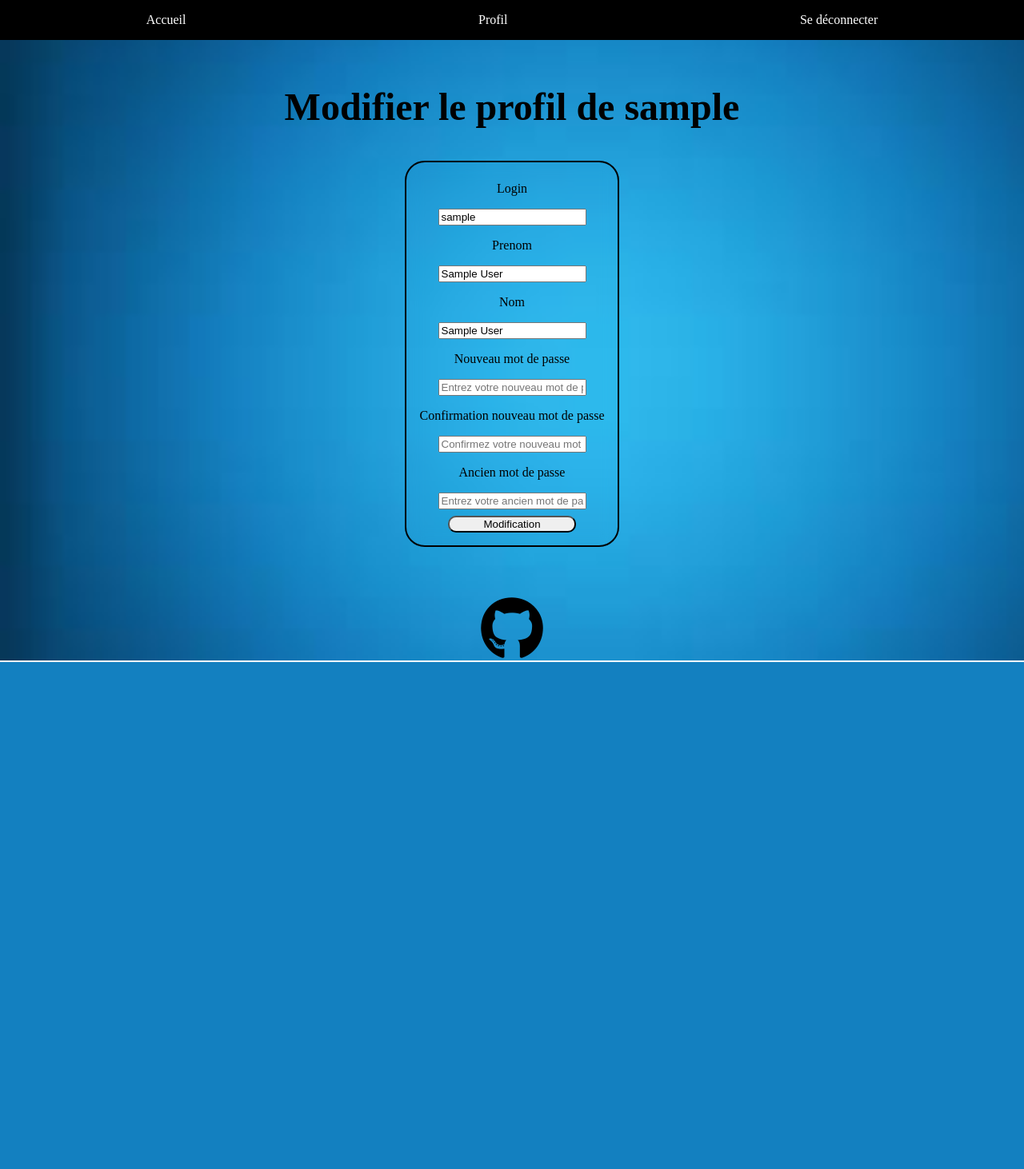
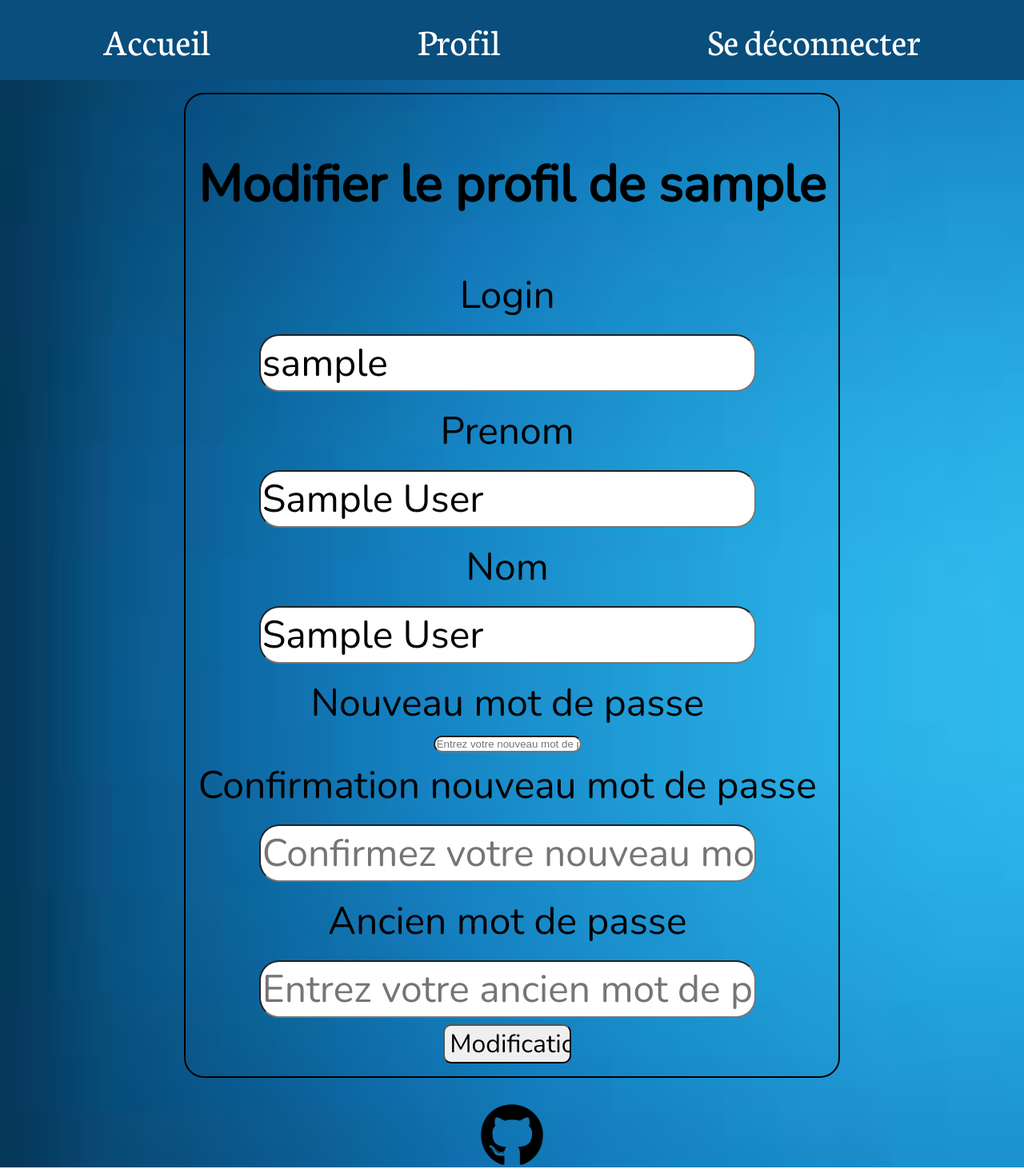
Before and after one commit to corentin-roussel/module-connexion, a PHP site: page /profil.php in a window 1280 px wide. Shown: the whole page at 80% size. Before the commit the page ends 828 px from the top, so only its background shows below. Run offline with PHP 8.4, Linux system fonts and the light colour scheme; the visitor is signed in with stand-in values (Sample User, id 1); data that the repository does not hold is empty; some libraries are stand-ins or nearby versions.

Commit message:
rendu correction probléme profil plus maj style.css

```diff
--- a/_db/connect.php
+++ b/_db/connect.php
@@ -16,8 +16,5 @@ if($mysqli -> connect_errno) {
     exit();
 } // if connection error echo une phrase et exit
 
-$sql = ("SELECT prenom, nom, password, login FROM `utilisateurs`"); // Stocké dans une variable selectionné  tous les champ pour utilisateurs
-$result = $mysqli -> query($sql); // Stocké le résultat dans la variable result = a la connexion a la base de données et on fetch la variable sql
-$table = $result -> fetch_all();
 
 ?>
--- /dev/null
+++ b/_include/head.php
@@ -0,0 +1,11 @@
+<meta charset="UTF-8">
+    <meta http-equiv="X-UA-Compatible" content="IE=edge">
+    <meta name="viewport" content="width=device-width, initial-scale=1.0">
+    <link rel="stylesheet" href="style.css" type="text/css">
+    <script src="https://kit.fontawesome.com/7e3324cff8.js" crossorigin="anonymous"></script>
+    <link rel="preconnect" href="https://fonts.googleapis.com">
+    <link rel="preconnect" href="https://fonts.gstatic.com" crossorigin>
+    <link href="https://fonts.googleapis.com/css2?family=Neuton&display=swap" rel="stylesheet">
+    <link rel="preconnect" href="https://fonts.googleapis.com">
+    <link rel="preconnect" href="https://fonts.gstatic.com" crossorigin>
+    <link href="https://fonts.googleapis.com/css2?family=Nunito&display=swap" rel="stylesheet">
--- a/admin.php
+++ b/admin.php
@@ -8,11 +8,7 @@
 <!DOCTYPE html>
 <html lang="en">
 <head>
-    <meta charset="UTF-8">
-    <meta http-equiv="X-UA-Compatible" content="IE=edge">
-    <meta name="viewport" content="width=device-width, initial-scale=1.0">
-    <link rel="stylesheet" href="style.css" type="text/css">
-    <script src="https://kit.fontawesome.com/7e3324cff8.js" crossorigin="anonymous"></script>
+    <?php include '_include/head.php' ?>
     <title>Admin</title>
 </head>
 <body class="bg-img">
--- a/index.php
+++ b/index.php
@@ -5,11 +5,7 @@
 <!DOCTYPE html>
 <html lang="en">
 <head>
-    <meta charset="UTF-8">
-    <meta http-equiv="X-UA-Compatible" content="IE=edge">
-    <meta name="viewport" content="width=device-width, initial-scale=1.0">
-    <link rel="stylesheet" href="style.css" type="text/css">
-    <script src="https://kit.fontawesome.com/7e3324cff8.js" crossorigin="anonymous"></script>
+    <?php include '_include/head.php' ?>
     <title>Accueil</title>
 </head>
 <body class="bg-img">
--- a/profil.php
+++ b/profil.php
@@ -17,53 +17,60 @@
             $oldpassword = htmlspecialchars(trim($oldpassword));
 
 
+
             $sessionLogin = $_SESSION['login'];
 
-            if(password_verify($oldpassword, $_SESSION['password'])) {
+             if(password_verify($oldpassword, $_SESSION['password'])) {
 
                 if($login != $_SESSION['login']) {
-                    $user = ("SELECT login FROM utilisateurs WHERE login = '$sessionLogin'");
+                    $user = ("SELECT login FROM utilisateurs WHERE login = '$login'");
                     $verif = mysqli_query($mysqli, $user);
 
                     if(mysqli_num_rows($verif) > 0) {
                         $valid = FALSE;
                         $err_login = "Ce login est déja pris";
                     }
-                    if($valid){
-                        $req = $mysqli->query("UPDATE utilisateurs SET login = '$login' WHERE login = '$sessionLogin' ");
-                    }
 
+                }else if($login === $_SESSION['login']){
+                    $valid = FALSE;
+                    $err_login = "Le login  $login  est déja pris.";
+                }else if(grapheme_strlen($login) < 5 || grapheme_strlen($login) > 25) {
+                    $valid = FALSE;
+                    $err_login = "Le login doit contenir au minimum 5 caractéres et pas plus de 25 caractéres";
                 }
 
-                if($prenom != $_SESSION['prenom']) {
-                    $req= $mysqli->query("UPDATE utilisateurs SET prenom = '$prenom' WHERE login ='$sessionLogin'");
-                    header("Location: deconnexion.php");
-                }else {
+
+                if($prenom === $_SESSION['prenom']) {
                     $valid = FALSE;
-                    $err_prenom = "Le prenom est identique";
+                    $err_prenom = "Veuillez choisir un prenom différent de $prenom";
                 }
 
-                if($nom != $_SESSION['nom']) {
-                    $req= $mysqli->query("UPDATE utilisateurs SET nom = '$nom' WHERE login ='$sessionLogin'");
-                }else {
+
+                if($nom  === $_SESSION['nom']) {
                     $valid = FALSE;
-                    $err_nom = "Le nom est identique";
-                    header("Location: deconnexion.php");
+                    $err_nom = "Veuillez choisir un nom différent de $nom";    //
                 }
 
-                if($password === $confpassword) {
+                if($password != $confpassword) {
+                    $valid = FALSE;
+                    $err_password = "La confirmation du mot de passe n'est pas bonne";
+                }else if($password === $confpassword) {
                     if(preg_match($regex, $password)) {
                         $crypt_password = password_hash($password, PASSWORD_DEFAULT);
-                        $req= $mysqli->query("UPDATE utilisateurs SET password = '$crypt_password' WHERE login ='$sessionLogin'");
-                        header("Location: deconnexion.php");
                     }else {
                         $valid = FALSE;
-                        $err_password = "Le mot de passe dont contenir au moins 1 majuscules, 1 minuscules 1 chiffres et 1 caractére spéciale";
+                        $err_password = "Le mot de passe doit contenir au moins une majuscules, une minuscules un chiffres et un caractére spéciale";
                     }
+                }
+
+                if($valid) {
+                    $user = ("UPDATE utilisateurs SET login = '$login', password = '$crypt_password', nom = '$nom', prenom = '$prenom' WHERE login = '$sessionLogin'");
+                    $change = mysqli_query($mysqli, $user);
+                    header("Location: deconnexion.php");
                 }
             }else {
                 $valid = FALSE;
-                $err_password = "Le mot de passe de session n'est pas bon";
+                $err_password = "L'ancien mot de passe n'est pas bon";
             }
         }
     }
@@ -74,11 +81,7 @@
 <!DOCTYPE html>
 <html lang="en">
 <head>
-    <meta charset="UTF-8">
-    <meta http-equiv="X-UA-Compatible" content="IE=edge">
-    <meta name="viewport" content="width=device-width, initial-scale=1.0">
-    <link rel="stylesheet" href="style.css" type="text/css">
-    <script src="https://kit.fontawesome.com/7e3324cff8.js" crossorigin="anonymous"></script>
+    <?php include '_include/head.php'; ?>
     <title>Profil</title>
 </head>
 <body class="bg-img">
@@ -86,33 +89,30 @@
         <?php include '_include/header.php'?>
     </header>
     <main>
-        <article class="main-index">
-            <h1 class="title">Modifier le profil de <?php if($_SESSION) {echo $_SESSION['login'];}  ?></h1>
-        </article>
-        <article>
         <article class="form-flex">
+            <h1 class="title main-index ">Modifier le profil de <?php if($_SESSION) {echo $_SESSION['login'];}  ?></h1>
             <form class="form" action="" method="POST">
                     <?php if(isset($err_login)) {echo '<div>' . "$err_login" . '</div>' ;} ?>
                     <label class="space" for="login">Login</label>
-                    <input class="space" type="text" name ="login" value="<?php echo $_SESSION['login']; ?>"  >
+                    <input class="space input" type="text" name ="login" value="<?php echo $_SESSION['login']; ?>"  >
 
                     <?php if(isset($err_prenom)) {echo '<div>' . "$err_prenom" . '</div>' ;} ?>
                     <label class="space" for="prenom">Prenom</label>
-                    <input class="space" type="text" name ="prenom"  value="<?php echo $_SESSION['prenom']; ?>" >
+                    <input class="space input" type="text" name ="prenom"  value="<?php echo $_SESSION['prenom']; ?>" >
 
                     <?php if(isset($err_nom)) {echo '<div>' . "$err_nom" . '</div>' ;} ?>
                     <label class="space" for="nom">Nom</label>
-                    <input class="space" type="text" name ="nom"  value="<?php echo $_SESSION['nom']; ?>" >
+                    <input class="space input" type="text" name ="nom"  value="<?php echo $_SESSION['nom']; ?>" >
 
                     <?php if(isset($err_password)) {echo '<div>' . "$err_password" . '</div>' ;} ?>
                     <label class="space" for="password">Nouveau mot de passe</label>
-                    <input class="space" type="password" name ="password"  value="" placeholder="Entrez votre nouveau mot de passe" >
+                    <input class="space, input" type="password" name ="password"  value="" placeholder="Entrez votre nouveau mot de passe" >
 
                     <label class="space" for="password">Confirmation nouveau mot de passe</label>
-                    <input class="space" type="password" name ="confpassword"  value="" placeholder="Confirmez votre nouveau mot de passe" >
+                    <input class="space input" type="password" name ="confpassword"  value="" placeholder="Confirmez votre nouveau mot de passe" >
 
                     <label class="space" for="password">Ancien mot de passe</label>
-                    <input class="space" type="password" name ="oldpassword"  value="" placeholder="Entrez votre ancien mot de passe" >
+                    <input class="space input" type="password" name ="oldpassword"  value="" placeholder="Entrez votre ancien mot de passe" >
 
 
                     <input class="button" type="submit" name="modify"  value="Modification">
--- a/style.css
+++ b/style.css
@@ -2,17 +2,26 @@ body {
     margin: 0;
     padding: 0;
     width: 100vw;
-    height: auto;
+    min-height: 100vh;
+    display: flex;
+    flex-direction: column;
 }
 
-main {
-    width: 100vw;
-    height: 85vh;
+header {
+    min-height: 10vh;
 }
+
+body {
+    display: flex;
+    flex-direction: column;
+}
+
 footer {
     display: flex;
     align-items: flex-end;
     justify-content: center;
+    margin-top: auto;
+    min-height: 10vh;
 }
 
 .bg-img {
@@ -34,13 +43,14 @@ footer {
 .form-flex {
     margin-left: auto;
     margin-right: auto;
+    margin-bottom: 2rem;
     display: flex;
     justify-content: center;
     border: 2px solid black;
     border-radius: 25px;
     padding: 1rem;
     width: fit-content;
-    backdrop-filter: blur(10px);
+    flex-direction: column;
 }
 
 
@@ -48,21 +58,25 @@ footer {
     display: flex;
     justify-content: space-around;
     align-items: center;
-    background-color: #000000;
+    background-color: #094e7c;
     width: 100vw;
-    height: 50px;
+    height: 100px;
     margin-bottom: 1rem;
 }
 
 .link {
     text-decoration: none;
     color: #FFFFFF;
+    font-family: 'Neuton', sans-serif;
+    font-size: 3rem;
 }
 
 .space {
     margin: 0.5rem;
     margin-right: auto;
     margin-left: auto;
+    font-family: 'Nunito', sans-serif;
+    font-size: 3rem;
 }
 
 .main-index {
@@ -71,19 +85,29 @@ footer {
 }
 
 .title {
-    font-size: 3rem;
+    font-size: 4rem;
+    font-family: 'Nunito', sans-serif;
 }
 
 .button {
     border-radius: 10px;
     width: 10rem;
+    font-family: 'Nunito', sans-serif;
+    font-size: 2rem;
+}
 
+.input {
+    border-radius: 25px;
 }
 
 .fa-github {
     color: #000000;
     font-size: 5rem;
+}
 
+.fa-github:hover {
+    color: #FFFFFF;
+    transition: 0.5s;
 }
 
 .flex-table {
```
Also changed, not shown: connexion.php (+4 -10 lines), inscription.php (+7 -10 lines).
